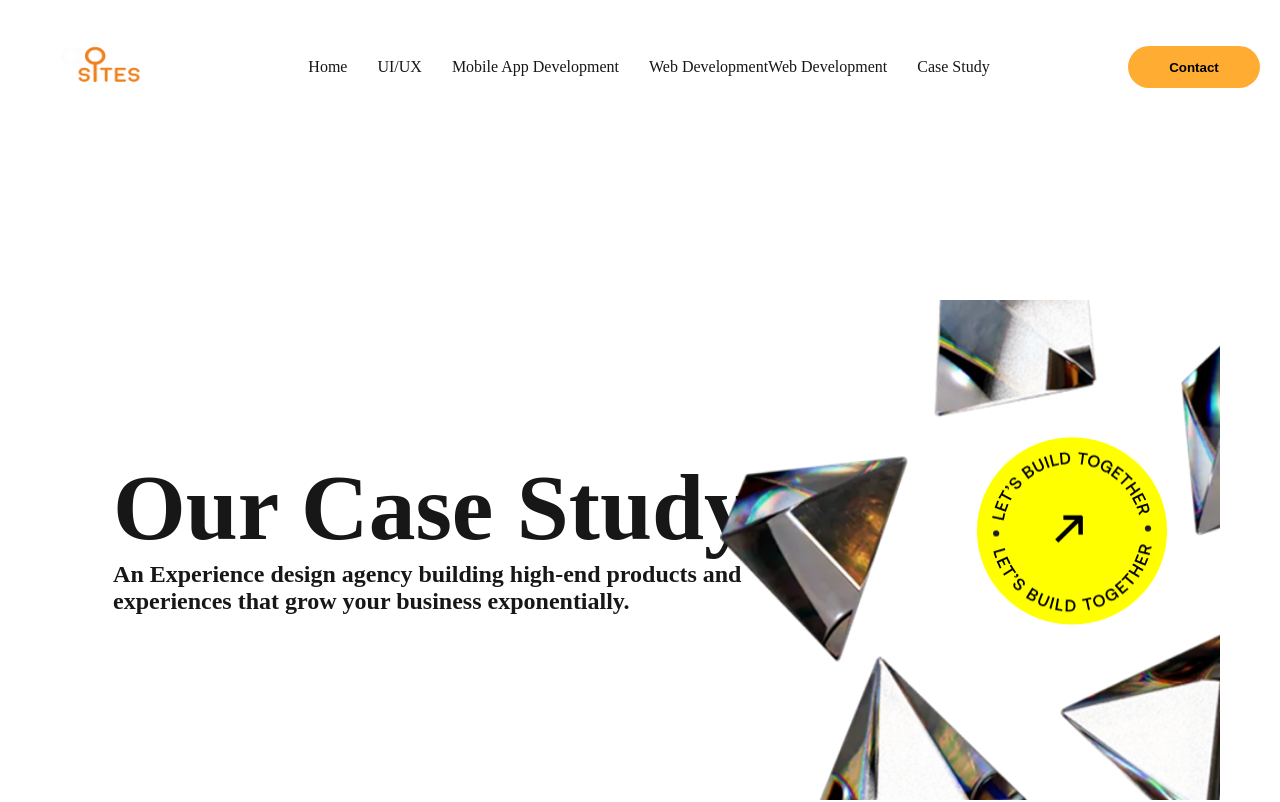
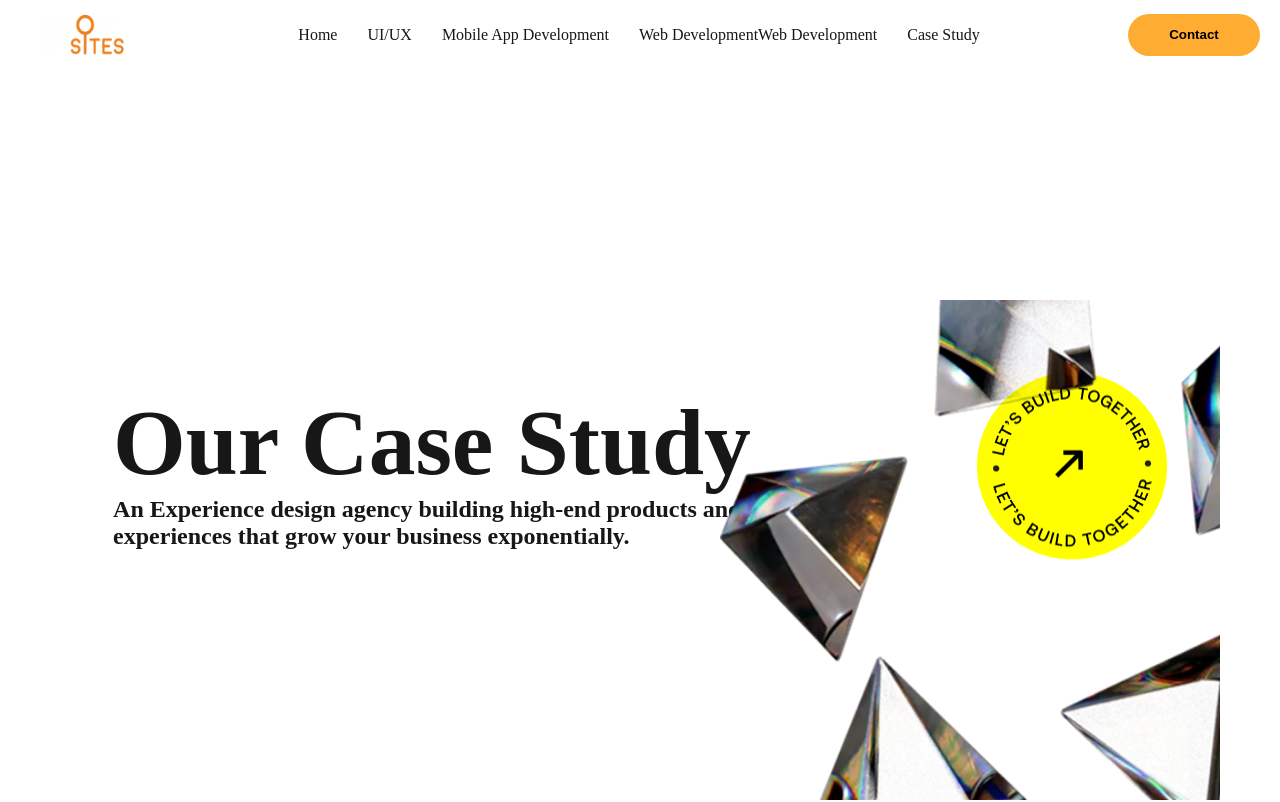
Before and after one commit to NandhuNarayanan/Assessment_mahin, a Next.js app: page /desktop2 in a window 1280 px wide. Shown: the top 802 px of the page. Built offline with nearby package versions, Linux system fonts and the light colour scheme.

Commit message:
logo size croped

```diff
--- a/src/app/components/navbar/NavBar.js
+++ b/src/app/components/navbar/NavBar.js
@@ -13,7 +13,7 @@ export default function NavBar() {
     <div className={styles.NavBarmenu}>
       <div>
         <div onClick={() => router.push("/")}>
-          <Image src="/logo.png" alt="Vercel Logo" width={150} height={130} />
+          <Image src="/logo.png" alt="Vercel Logo" width={130} height={65} />
         </div>
       </div>
       <div className={styles.menuList}>
```
Also changed, not shown: public/logo.png.
